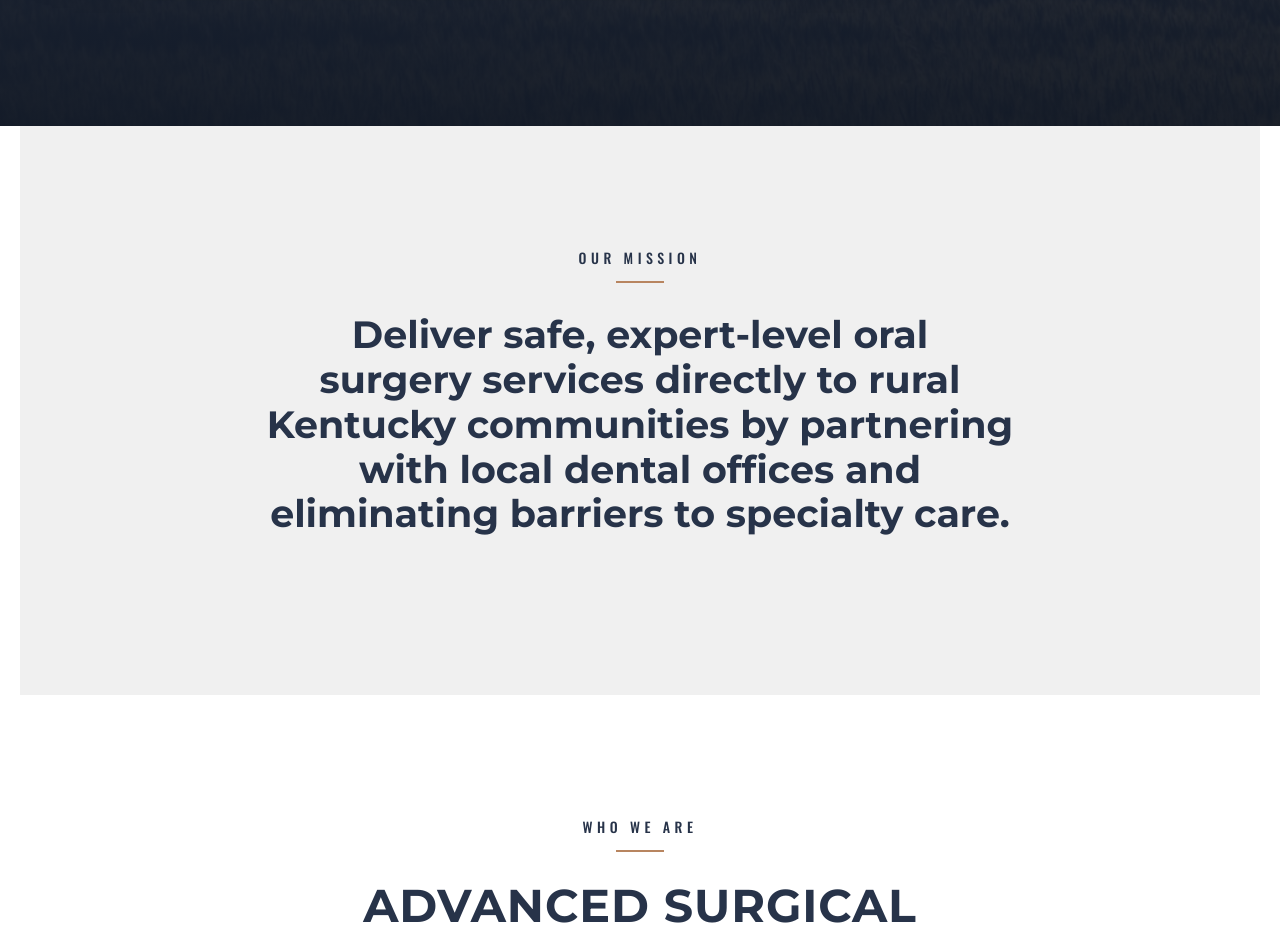
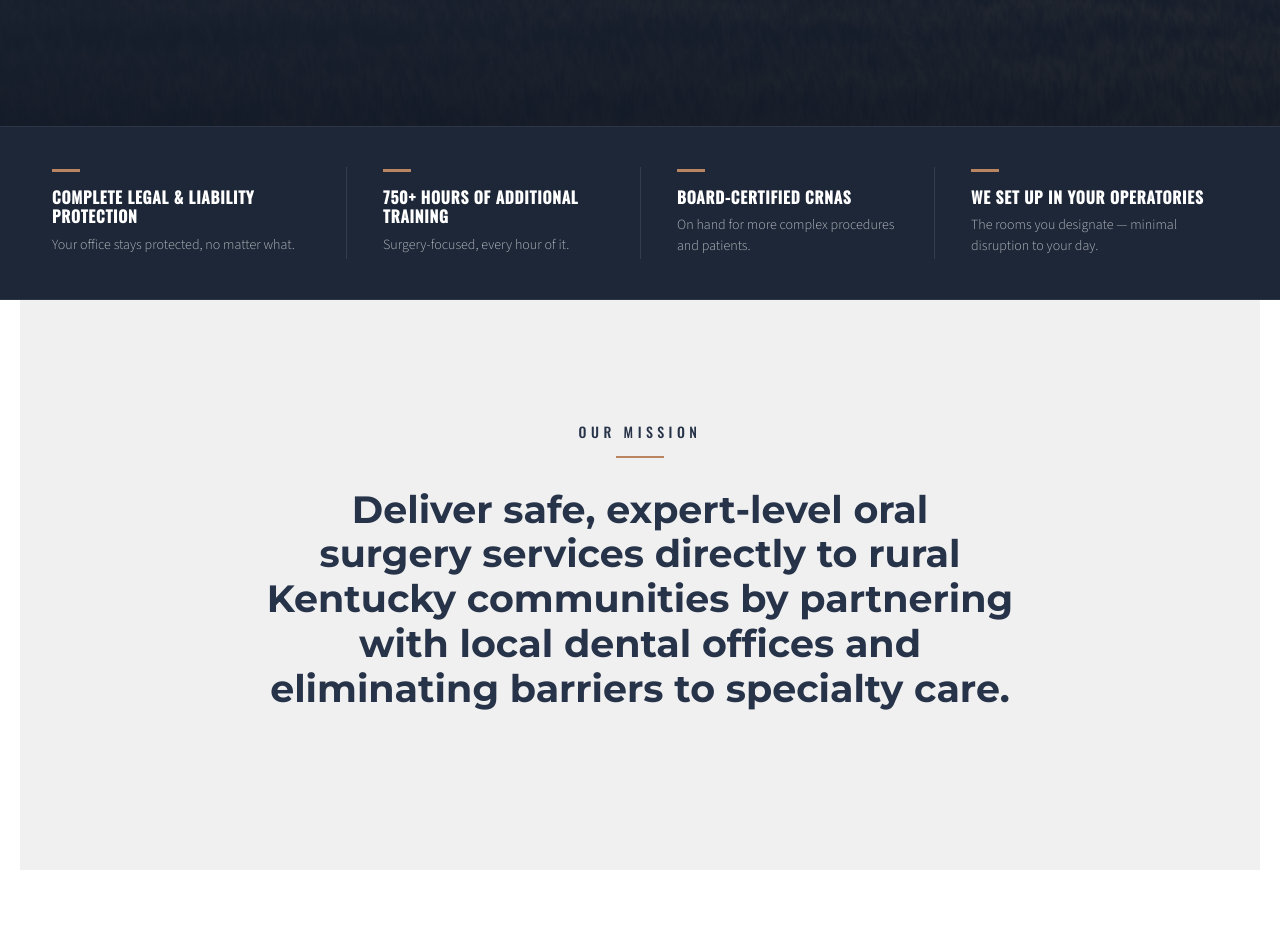
Before and after one commit to Apollo235298/STS---Claude-Design-Concept, a website: page sts-site/index.html in a window 1280 px wide. Shown: the part 1360-2286 px from the top of the page. Drawn offline with Linux system fonts and the light colour scheme.

Commit message:
Add credibility band below hero (legal protection, training, CRNAs, operatory setup)
Co-Authored-By: Claude Opus 4.8 (1M context) <noreply@anthropic.com>

```diff
--- a/sts-site/index.html
+++ b/sts-site/index.html
@@ -1463,6 +1463,72 @@
 
     .footer__inner { grid-template-columns: 1fr; }
   }
+
+  /* ─────────────────────────────────────────────────
+     CREDIBILITY BAND
+     ───────────────────────────────────────────────── */
+
+  .cred-band {
+    background: #1d2738;
+    padding-block: 0;
+    border-top: 1px solid rgba(255,255,255,0.07);
+    border-bottom: 1px solid rgba(255,255,255,0.07);
+  }
+
+  .cred-band__inner {
+    max-width: var(--shell);
+    margin-inline: auto;
+    padding: 40px 32px;
+    display: grid;
+    grid-template-columns: repeat(4, 1fr);
+  }
+
+  .cred {
+    padding: 2px 36px;
+    border-left: 1px solid rgba(255,255,255,0.10);
+  }
+  .cred:first-child { border-left: none; padding-left: 0; }
+  .cred:last-child  { padding-right: 0; }
+
+  .cred__mark {
+    display: block;
+    width: 28px;
+    height: 3px;
+    background: var(--copper);
+    margin-bottom: 16px;
+  }
+
+  .cred__lead {
+    font-family: var(--head-cond);
+    text-transform: uppercase;
+    letter-spacing: 0.05em;
+    font-size: 16px;
+    font-weight: 600;
+    line-height: 1.22;
+    margin: 0 0 8px;
+    color: #fff;
+  }
+
+  .cred__detail {
+    margin: 0;
+    font-size: 14px;
+    line-height: 1.5;
+    color: rgba(255,255,255,0.66);
+    font-weight: 300;
+  }
+
+  @media (max-width: 1024px) {
+    .cred-band__inner { grid-template-columns: 1fr 1fr; gap: 32px 0; padding: 36px 24px; }
+    .cred { padding: 2px 28px; }
+    .cred:nth-child(odd)  { border-left: none; padding-left: 0; }
+    .cred:nth-child(even) { padding-right: 0; }
+  }
+
+  @media (max-width: 640px) {
+    .cred-band__inner { grid-template-columns: 1fr; gap: 26px; padding: 30px 20px; }
+    .cred { padding: 0; border-left: none; }
+    .cred__mark { margin-bottom: 12px; }
+  }
 </style>
 </head>
 <body>
@@ -1523,6 +1589,32 @@
           <span class="arrow"></span>
         </button>
       </div>
+    </div>
+  </div>
+</section>
+
+<!-- ───────── CREDIBILITY BAND ───────── -->
+<section class="cred-band">
+  <div class="cred-band__inner">
+    <div class="cred">
+      <span class="cred__mark"></span>
+      <p class="cred__lead">Complete Legal &amp; Liability Protection</p>
+      <p class="cred__detail">Your office stays protected, no matter what.</p>
+    </div>
+    <div class="cred">
+      <span class="cred__mark"></span>
+      <p class="cred__lead">750+ Hours of Additional Training</p>
+      <p class="cred__detail">Surgery-focused, every hour of it.</p>
+    </div>
+    <div class="cred">
+      <span class="cred__mark"></span>
+      <p class="cred__lead">Board-Certified CRNAs</p>
+      <p class="cred__detail">On hand for more complex procedures and patients.</p>
+    </div>
+    <div class="cred">
+      <span class="cred__mark"></span>
+      <p class="cred__lead">We Set Up in Your Operatories</p>
+      <p class="cred__detail">The rooms you designate — minimal disruption to your day.</p>
     </div>
   </div>
 </section>
```
